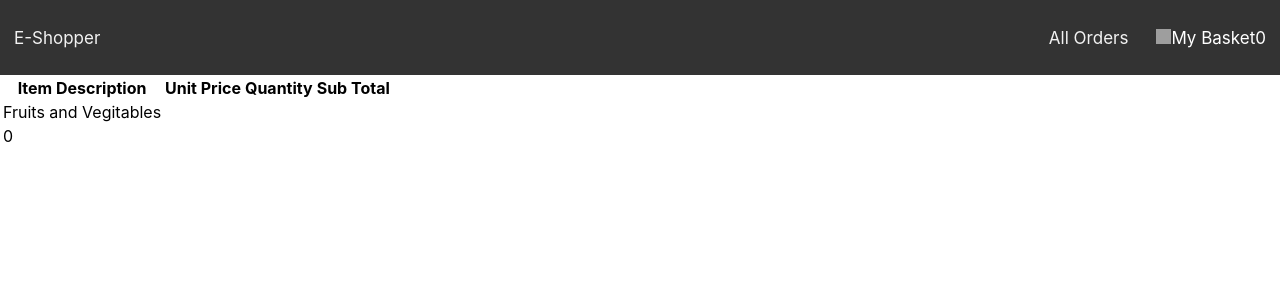
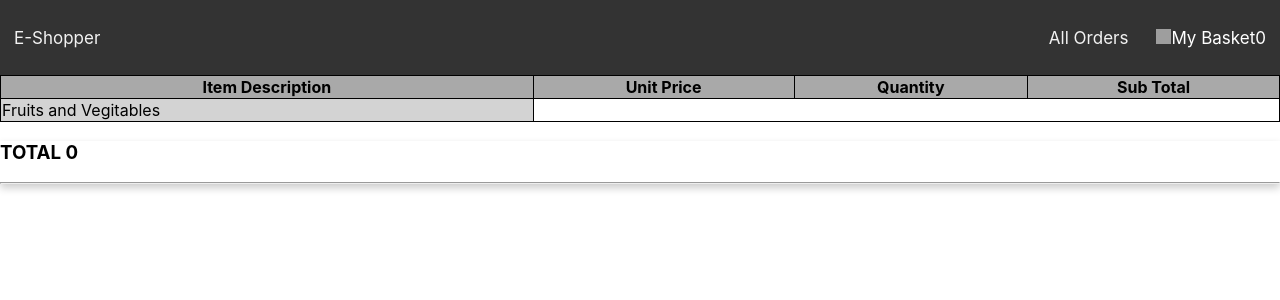
Before and after one commit to Meghan1202/e-shopper, a React (Create React App) app: page /Cart in a window 1280 px wide. Shown: the top 300 px of the page. Built offline with nearby package versions, Linux system fonts and the light colour scheme; grey boxes are pictures that could not be loaded.

Commit message:
feat: Add propTypes for Cart

```diff
--- a/src/App.js
+++ b/src/App.js
@@ -3,6 +3,7 @@ import { BrowserRouter, Route, Switch } from 'react-router-dom';
 import NavBar from './components/NavBar';
 import Home from './components/Home';
 import Cart from './components/Cart';
+import Checkout from './components/Checkout';
 
 export default class App extends React.Component {
   constructor(props) {
@@ -112,6 +113,7 @@ export default class App extends React.Component {
               />
             </Route>
             <Route path="/Cart"><Cart cartItems={cartItems} /></Route>
+            <Route path="/Checkout"><Checkout /></Route>
           </Switch>
         </BrowserRouter>
       </>
--- a/src/components/Basket.css
+++ /dev/null
@@ -1,28 +0,0 @@
-table {
-    border-collapse: collapse;
-    border: 1px solid black;
-  }
-
-  th,td {
-    border: 1px solid black;
-  }
-
-  table.a {
-    table-layout: auto;
-    width: 180px;
-  }
-
-  table.b {
-    table-layout: fixed;
-    width: 180px;
-  }
-
-  table.c {
-    table-layout: auto;
-    width: 100%;
-  }
-
-  table.d {
-    table-layout: fixed;
-    width: 100%;
-  }
--- /dev/null
+++ b/src/components/Cart.css
@@ -0,0 +1,34 @@
+  th{
+    border: 1px solid black;
+    background-color: darkgray;
+  }
+
+  td{
+    border: 1px solid black;
+    background-color: lightgrey;
+  }
+
+  .Cart__table {
+    table-layout: auto;
+    width: 100%;
+    border-collapse: collapse;
+    border: 1px solid black;
+  }
+
+  .Total__Value {
+    margin-top: auto;
+    box-shadow: 0 4px 8px 0 rgba(0,0,0,0.2);
+    transition: 0.3s;
+  }
+
+  .card:hover {
+    box-shadow: 0 8px 16px 0 rgba(0,0,0,0.2);
+  }
+
+  .Total__Value__containerr {
+    padding: 2px 16px;
+  }
+
+  #Checkout__button{
+    width: fit-content;
+  }
--- a/src/components/Cart.js
+++ b/src/components/Cart.js
@@ -1,5 +1,7 @@
-/* eslint-disable react/prop-types */
 import React from 'react';
+import PropTypes from 'prop-types';
+import { Link } from 'react-router-dom';
+import './Cart.css';
 
 const Cart = ({ cartItems }) => {
   const totalValue = cartItems.reduce(
@@ -7,7 +9,7 @@ const Cart = ({ cartItems }) => {
   );
   return (
     <>
-      <table className="c">
+      <table className="Cart__table">
         <thead>
           <tr>
             <th>Item Description</th>
@@ -28,15 +30,39 @@ const Cart = ({ cartItems }) => {
               <td>{cartItem.count * cartItem.price}</td>
             </tr>
           ))}
-          <tr>
-            <td>
-              {totalValue}
-            </td>
-          </tr>
         </tbody>
       </table>
+      <div className="Total__Value">
+        <h3>
+          TOTAL
+          {' '}
+          {totalValue}
+        </h3>
+        <hr />
+        <div className="Total__Value__container">
+          {totalValue > 0
+            ? (
+              <Link to="/Checkout">
+                {' '}
+                <button type="button" id="Checkout__button">CheckOut</button>
+              </Link>
+            ) : alert('No item in the My Basket')}
+        </div>
+      </div>
     </>
   );
 };
 
+Cart.propTypes = {
+  cartItems: PropTypes.arrayOf(PropTypes.shape({
+    id: PropTypes.number.isRequired,
+    companyName: PropTypes.string.isRequired,
+    productName: PropTypes.string.isRequired,
+    price: PropTypes.number.isRequired,
+    quantity: PropTypes.string.isRequired,
+    count: PropTypes.number.isRequired,
+    imgSrc: PropTypes.string.isRequired,
+  })).isRequired,
+};
+
 export default Cart;
--- /dev/null
+++ b/src/components/Checkout.js
@@ -0,0 +1,7 @@
+import React from 'react';
+
+const Checkout = () => (
+  <div>Thank you for shoping with us!</div>
+);
+
+export default Checkout;
--- a/src/components/NavBar.js
+++ b/src/components/NavBar.js
@@ -5,9 +5,11 @@ import { Link } from 'react-router-dom';
 
 const NavBar = ({ items }) => (
   <div className="topnav">
-    <a href="#home" className="app__logo">E-Shopper</a>
+    <Link className="app__logo" to="/">E-Shopper</Link>
     <div>
       <Link to="/">All Orders</Link>
+      {items > 0
+        ? (
           <Link className="active" to="/Cart">
             <img id="basket__image" src="https://img.freepik.com/free-vector/empty-wicker-basket-flowers-large-birds-nest-eggs_135176-431.jpg?size=626&ext=jpg" alt="Basket" />
             My Basket
@@ -15,6 +17,15 @@ const NavBar = ({ items }) => (
               { items}
             </span>
           </Link>
+        ) : (
+          <Link className="active" to="/">
+            <img id="basket__image" src="https://img.freepik.com/free-vector/empty-wicker-basket-flowers-large-birds-nest-eggs_135176-431.jpg?size=626&ext=jpg" alt="Basket" />
+            My Basket
+            <span>
+              { items}
+            </span>
+          </Link>
+        )}
     </div>
   </div>
 );
```
Lines whose indentation alone changed are shown as unchanged.
